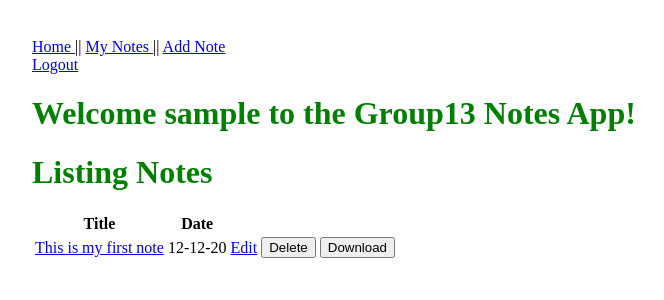
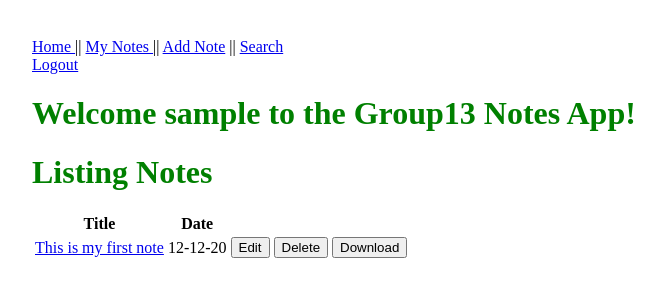
Before and after one commit to dbrow205/ITSC3155_Group13Project, a Flask app: page /notes in a window 1280 px wide. Shown: the top 300 px of the page, without its empty margins (6-670 px from the left). Run offline with Flask 2, Linux system fonts and the light colour scheme; a user stored in the database is signed in; data comes from the database, SQL or seed files in the repository; both versions use the stored data as it was after the commit.

```diff
--- a/note_app.py
+++ b/note_app.py
@@ -8,7 +8,7 @@ from flask import session
 from database import db
 from models import Note as Note
 from models import User as User
-from forms import RegisterForm, LoginForm, CommentForm
+from forms import RegisterForm, LoginForm, CommentForm, SearchForm
 from models import Comment as Comment
 import bcrypt
 
@@ -232,6 +232,29 @@ def delete_comment(note_id, comment_id):
         return redirect(url_for('login'))
 
 
+@app.route('/search', methods=['GET'])
+def search() :
+    if session.get('user') :
+        print("test search")
+        form = SearchForm()
+        return render_template('search.html', form=form)
+    else :
+        return redirect(url_for('login'))
+
+@app.route('/search_results', methods=['GET', 'POST'])
+def search_results() :
+    if session.get('user') :
+        print("test search_results")
+        form = SearchForm()
+        title = request.form['title']
+        print(title)
+        note_searched = db.session.query(Note).filter_by(title=title).one()
+        print(note_searched)
+        return redirect(url_for("get_note", note_id=note_searched.id, user=session['user']))
+    else :
+        return redirect(url_for('login'))
+
+
 app.run(host=os.getenv('IP', '127.0.0.1'), port=int(os.getenv('PORT', 5000)), debug=True);
 # To see the web page in your web browser, go to the url,
 #   http://127.0.0.1:5000
--- a/templates/comment.html
+++ b/templates/comment.html
@@ -12,7 +12,8 @@
         <nav>
             <a href="{{ url_for('index') }}"> Home </a> ||
             <a href="{{ url_for('get_notes') }}"> My Notes </a> ||
-            <a href="{{ url_for('new_note') }}">Add Note</a>
+            <a href="{{ url_for('new_note') }}">Add Note</a> ||
+            <a href="{{ url_for('search') }}">Search</a>
         </nav>
         <nav>
             <a href="{{ url_for('logout') }}"> Logout </a>
--- a/templates/index.html
+++ b/templates/index.html
@@ -15,7 +15,8 @@
         <nav>
             <a href="{{ url_for('index') }}"> Home </a> ||
             <a href="{{ url_for('get_notes') }}"> My Notes </a> ||
-            <a href="{{ url_for('new_note') }}">Add Note</a>
+            <a href="{{ url_for('new_note') }}">Add Note</a> ||
+            <a href="{{ url_for('search') }}">Search</a>
         </nav>
         {% if user %}
             <nav>
--- a/templates/login.html
+++ b/templates/login.html
@@ -11,7 +11,8 @@
             <nav>
                 <a href="{{ url_for('index') }}"> Home</a> ||
                 <a href="{{ url_for('get_notes') }}"> My Notes</a> ||
-                <a href="{{ url_for('new_note') }}">Add Note</a>
+                <a href="{{ url_for('new_note') }}">Add Note</a> ||
+                <a href="{{ url_for('search') }}">Search</a>
             </nav>
         {% if user %}
             <nav>
--- a/templates/new.html
+++ b/templates/new.html
@@ -12,7 +12,8 @@
         <nav>
             <a href="{{ url_for('index') }}"> Home </a> ||
             <a href="{{ url_for('get_notes') }}"> My Notes </a> ||
-            <a href="{{ url_for('new_note') }}">Add Note</a>
+            <a href="{{ url_for('new_note') }}">Add Note</a> ||
+            <a href="{{ url_for('search') }}">Search</a>
         </nav>
         <nav>
             <a href="{{ url_for('logout') }}"> Logout </a>
--- a/templates/note.html
+++ b/templates/note.html
@@ -12,7 +12,8 @@
         <nav>
             <a href="{{ url_for('index') }}"> Home </a> ||
             <a href="{{ url_for('get_notes') }}"> My Notes </a> ||
-            <a href="{{ url_for('new_note') }}">Add Note</a>
+            <a href="{{ url_for('new_note') }}">Add Note</a> ||
+            <a href="{{ url_for('search') }}">Search</a>
         </nav>
         <nav>
             <a href="{{ url_for('logout') }}"> Logout </a>
--- a/templates/notes.html
+++ b/templates/notes.html
@@ -12,7 +12,8 @@
         <nav>
             <a href="{{ url_for('index') }}"> Home </a> ||
             <a href="{{ url_for('get_notes') }}"> My Notes </a> ||
-            <a href="{{ url_for('new_note') }}">Add Note</a>
+            <a href="{{ url_for('new_note') }}">Add Note</a> ||
+            <a href="{{ url_for('search') }}">Search</a>
         </nav>
         <nav>
             <a href="{{ url_for('logout') }}"> Logout </a>
@@ -29,7 +30,11 @@
             <tr>
                 <td><a href="{{ url_for('get_note', note_id=note.id) }}">{{note.title}}</a></td>
                 <td>{{ note.date }}</td>
-                <td><a href="{{ url_for('update_note', note_id=note.id) }}">Edit</a></td>
+                <td>
+                    <form action="{{ url_for('update_note', note_id=note.id) }}">
+                        <input type="submit" value="Edit">
+                    </form>
+                </td>
                 <td>
                     <form action="{{ url_for('delete_note', note_id=note.id) }}" method="post">
                         <input type="submit" value="Delete">
--- a/templates/register.html
+++ b/templates/register.html
@@ -12,7 +12,8 @@
             <nav>
                 <a href="{{ url_for('index') }}"> Home</a> ||
                 <a href="{{ url_for('get_notes') }}"> My Notes</a> ||
-                <a href="{{ url_for('new_note') }}">Add Note</a>
+                <a href="{{ url_for('new_note') }}">Add Note</a> ||
+                <a href="{{ url_for('search') }}">Search</a>
             </nav>
         {% if user %}
             <nav>
```
Also changed, not shown: forms.py (+11 -1 lines), flask_note_app.db.
